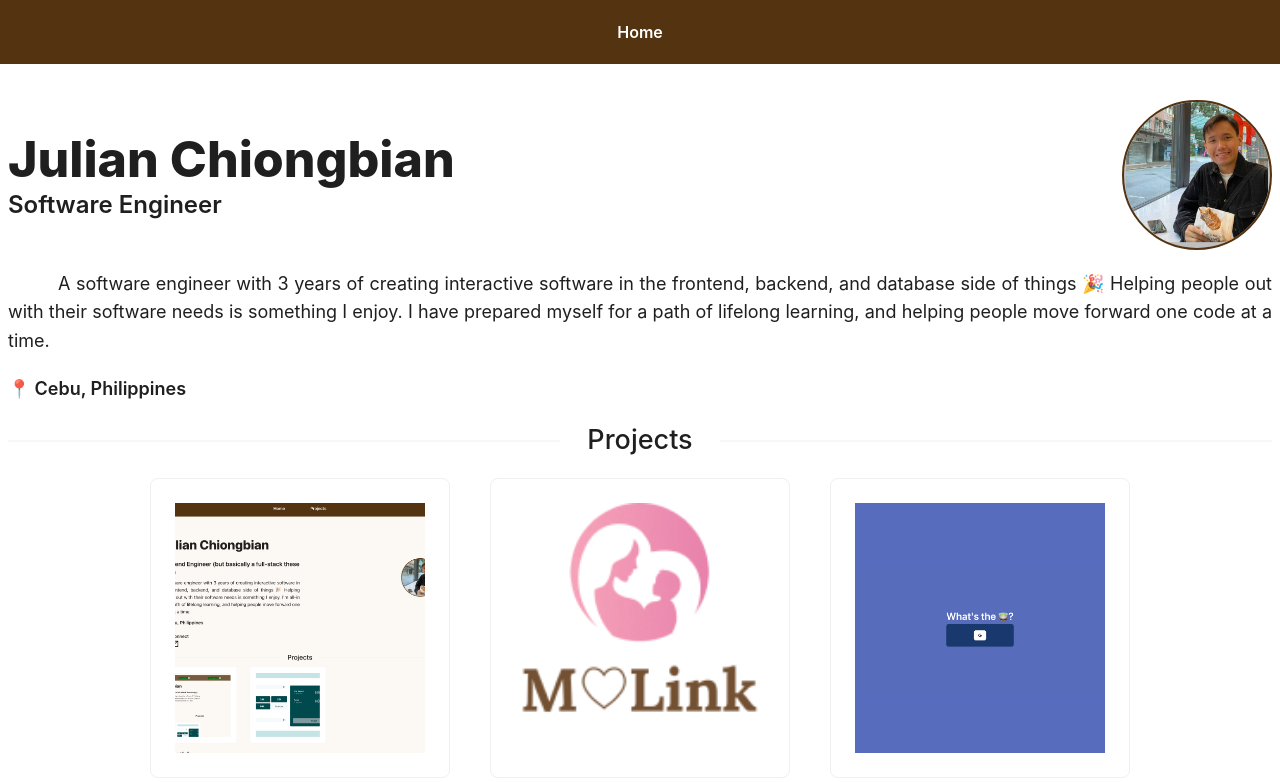
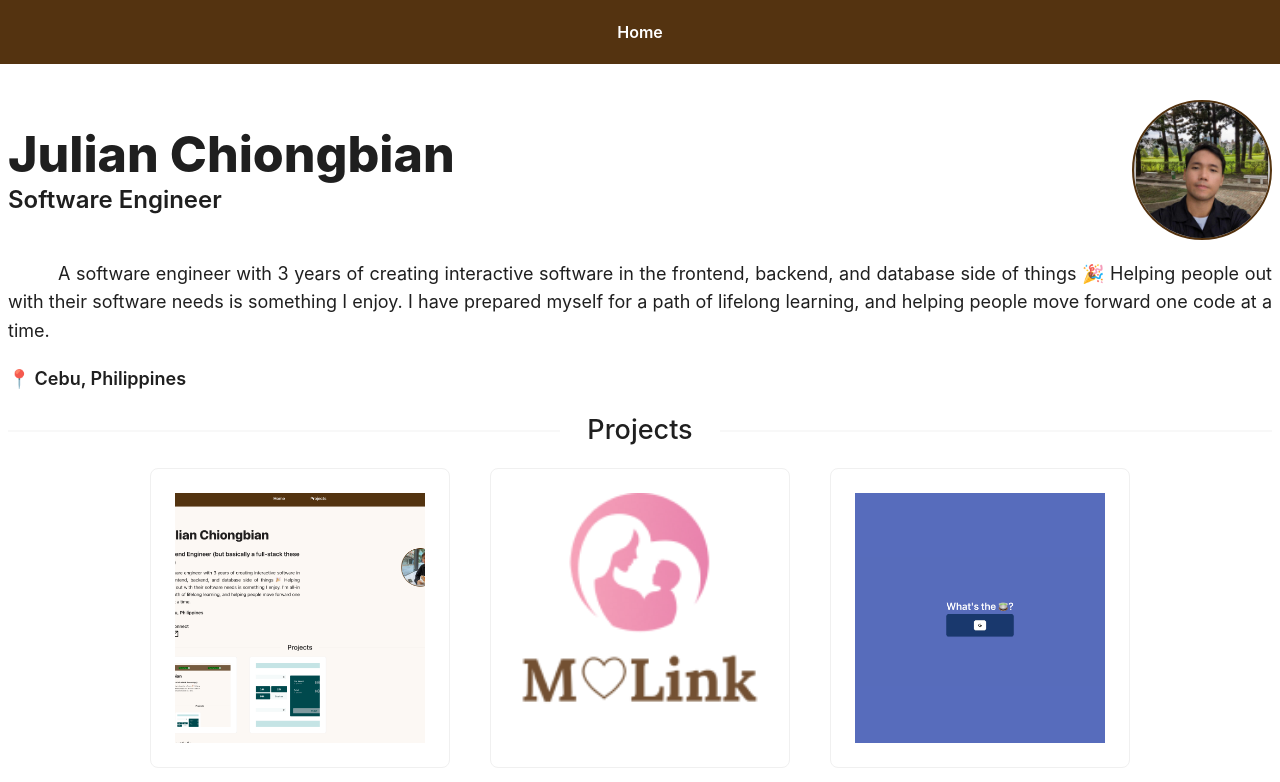
Before and after one commit to carloschiongbian/web-portfolio, a Next.js app: page /pages/home in a window 1280 px wide. Shown: the top 782 px of the page. Built offline with nearby package versions, Linux system fonts and the light colour scheme.

Commit message:
chore: added asset

```diff
--- a/src/app/layout.tsx
+++ b/src/app/layout.tsx
@@ -17,6 +17,7 @@ export default function RootLayout({
 }) {
   return (
     <html lang="en">
+      <link rel="icon" href="/avatar-photo.jpg" />
       <body className={inter.className}>{children}</body>
     </html>
   );
--- a/src/app/pages/home/page.tsx
+++ b/src/app/pages/home/page.tsx
@@ -105,20 +105,20 @@ const Home = () => {
             Software Engineer
           </Title>
         </Col>
-        <Avatar className="avatar-web" size={150}>
+        <Avatar className="avatar-web" size={140}>
           <Image
-            src={"/avatar-photo.jpeg"}
+            src={"/avatar-photo.jpg"}
             className="avatar-pic"
             alt="avatar-pic"
-            width={150}
-            height={150}
+            width={300}
+            height={300}
+            unoptimized={true}
           />
         </Avatar>
       </Row>
       <Row style={{ width: "100%" }} className="header-container">
         <Col
           style={{
-            // width: "50%",
             textAlign: "left",
           }}
         >
@@ -126,7 +126,7 @@ const Home = () => {
           <Row className="sub-header">
             <Avatar className="avatar-mobile" size={150}>
               <Image
-                src={"/avatar-photo.jpeg"}
+                src={"/avatar-photo.jpg"}
                 className="avatar-pic-mobile"
                 alt="avatar-pic-mobile"
                 width={100}
@@ -143,9 +143,14 @@ const Home = () => {
           </Row>
         </Col>
 
-        <Row className="container-2" style={{ marginTop: "20px" }} wrap={false}>
+        <Col
+          className="container-2"
+          style={{
+            marginTop: "20px",
+          }}
+        >
           <Text className="location">📍 Cebu, Philippines</Text>
-        </Row>
+        </Col>
       </Row>
       {/* <Col className="contacts-container">
         <Text className="contact">Connect with me</Text>
```
Also changed, not shown: public/avatar-photo.jpeg (deleted), public/avatar-photo.jpg (added).
